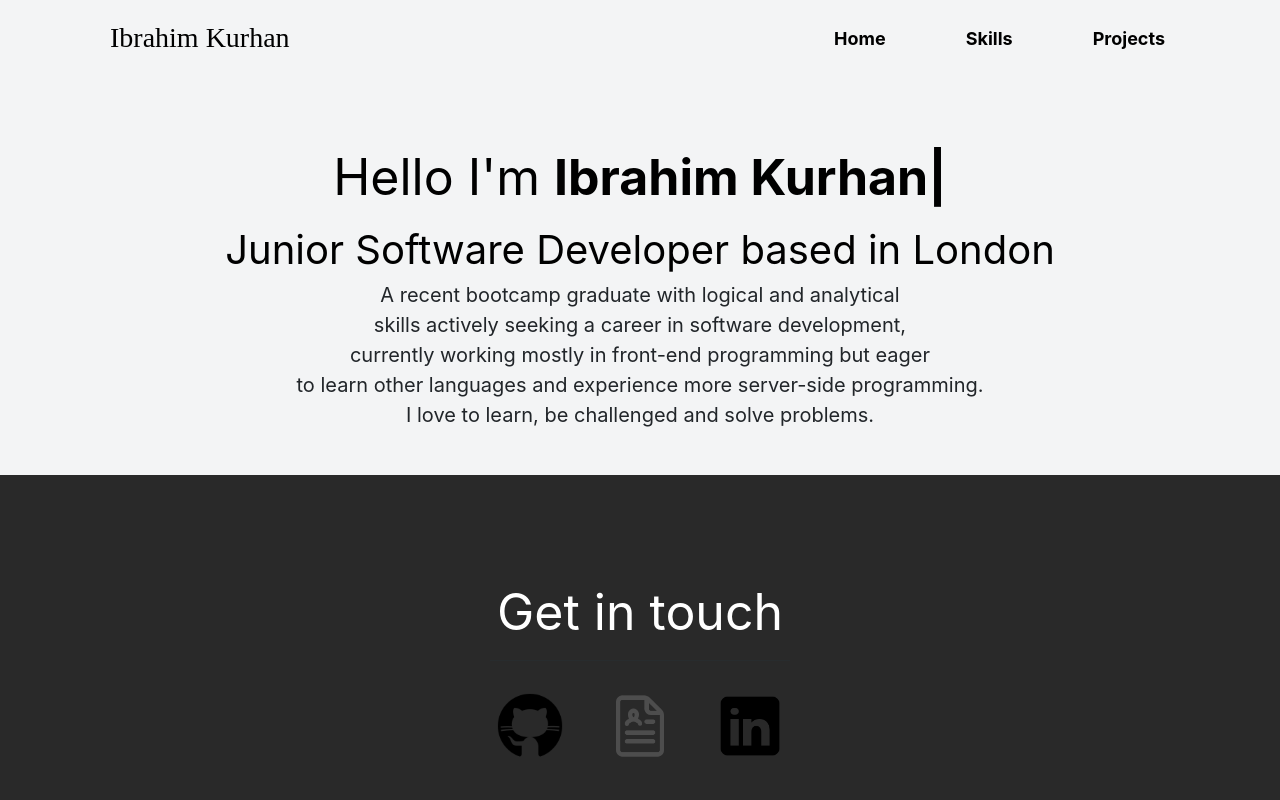
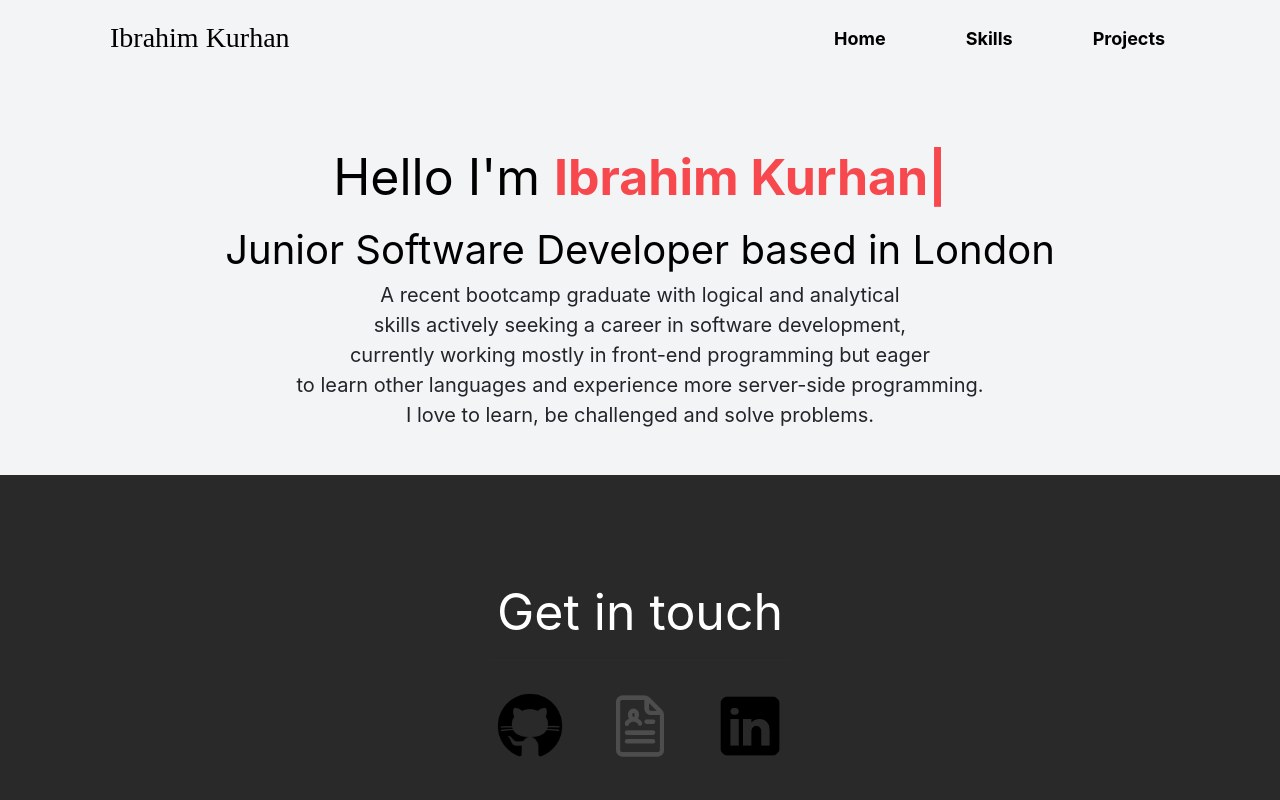
Before and after one commit to ibrahimKurhan/Personal-Portfolio-in-React, a React (Create React App) app: page / in a window 1280 px wide. Shown: the top 800 px of the page. Built offline with nearby package versions, Linux system fonts and the light colour scheme; no server answers.

Commit message:
color added to ttypical

```diff
--- a/src/Component/Home/Home.jsx
+++ b/src/Component/Home/Home.jsx
@@ -14,6 +14,7 @@ export default class Home extends Component {
                 loop={Infinity}
                 wrapper={"b"}
                 steps={["Ibrahim Kurhan", 1000]}
+                className={styles.typical}
               />
             </div>
             <h2 id="element"></h2>
--- a/src/Component/Home/Home.module.scss
+++ b/src/Component/Home/Home.module.scss
@@ -2,6 +2,9 @@
 
 html {
   scroll-behavior: smooth;
+}
+.typical {
+  color: #f7484e;
 }
 .top {
   display: flex;
```
